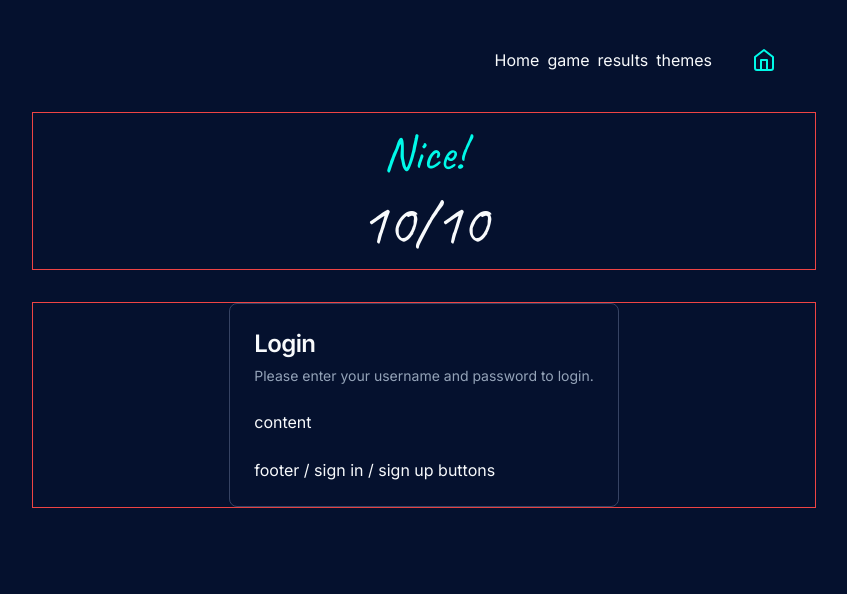
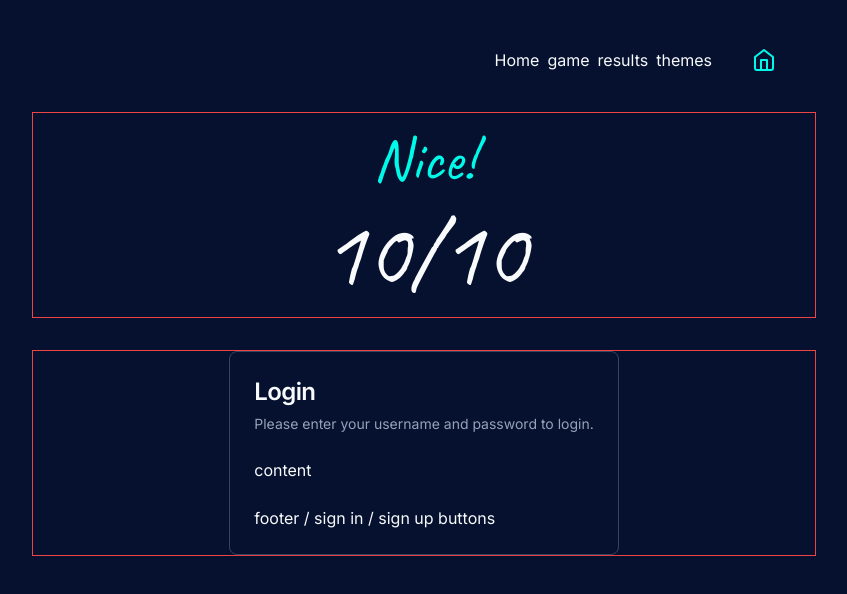
Before and after one commit to jwbw29/logo-trivia, a Next.js app: page /results in a window 1280 px wide. Shown: the top 594 px of the page, without its empty margins (216-1063 px from the left). Built offline with nearby package versions, Linux system fonts and the light colour scheme.

Commit message:
Update font size of result message and score display in Results page

```diff
--- a/app/results/page.tsx
+++ b/app/results/page.tsx
@@ -23,14 +23,14 @@ export default function Results() {
           - if score = 2-4, message = 'Try again, maybe?'
           - if score = 5-7, message = 'Not bad!'
           - if score = 8-10, message = 'Nice!' */}
-          <h1 className="text-5xl font-caveat text-primary">Nice!</h1>
+          <h1 className="text-6xl font-caveat text-primary">Nice!</h1>
         </div>
         <div
           aria-label="result score"
           className="flex items-center justify-center "
         >
           {" "}
-          <h1 className="text-6xl font-caveat ">10/10 </h1>
+          <h1 className="text-8xl font-caveat ">10/10 </h1>
         </div>
       </div>
       <div className="testBorder flex justify-center items-center my-8">
```
